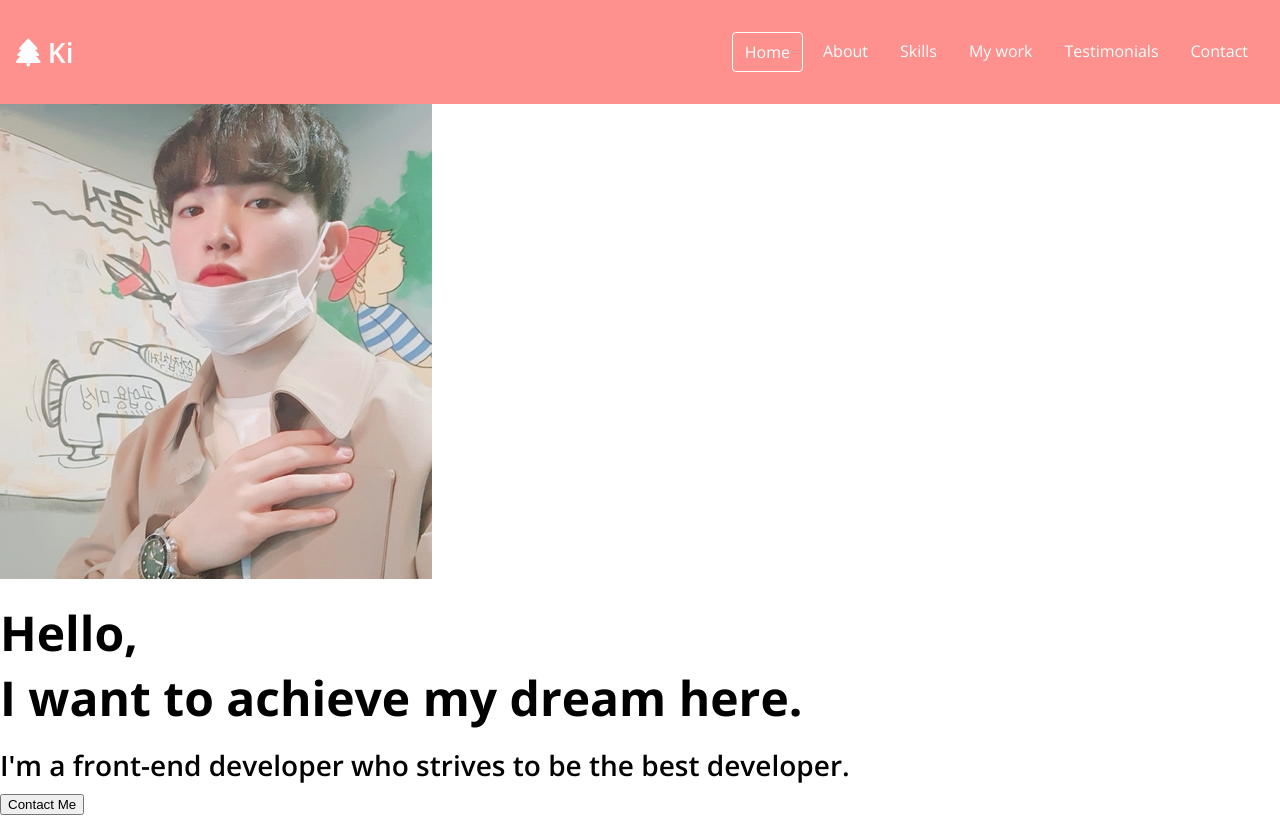
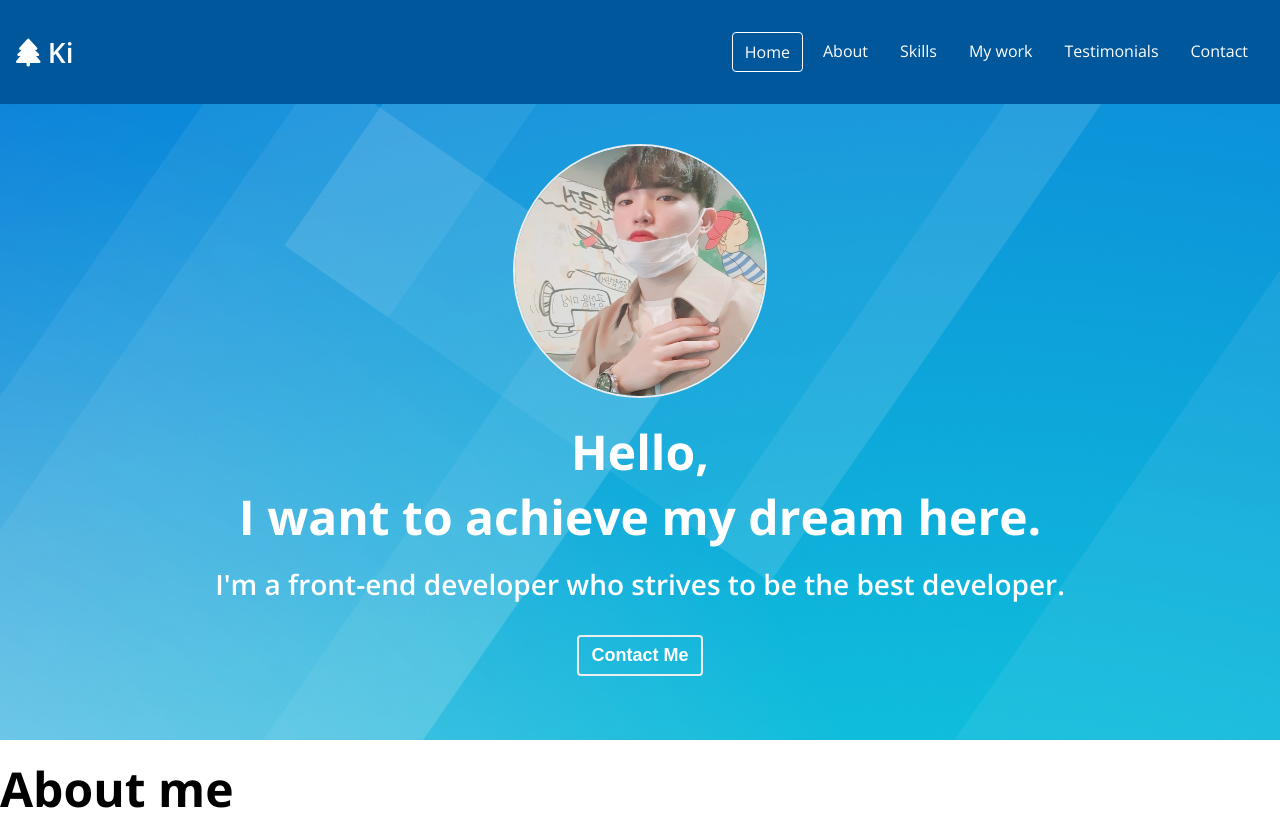
Before and after one commit to LKBum/portfolio, a plain HTML site: page index.html in a window 1280 px wide. Shown: the top 824 px of the page. Drawn offline with nearby package versions, Linux system fonts and the light colour scheme.

Commit message:
CSS: Home

```diff
--- a/style.css
+++ b/style.css
@@ -14,6 +14,7 @@
   --color-yellow: #fff7d1;
   --color-orange: #feb546;
   --color-black: #000000;
+  --color-dark-blue: #01579b;
 
   /* Font size */
   --font-large: 48px;
@@ -46,6 +47,13 @@ a {
 ul {
   list-style: none;
   padding-left: 0;
+}
+
+button {
+  background-color: transparent;
+  cursor: pointer;
+  border: none;
+  outline: none;
 }
 
 /* Typography */
@@ -82,7 +90,7 @@ p {
 #navbar {
   display: flex;
   justify-content: space-between;
-  background-color: var(--color-pink);
+  background-color: var(--color-dark-blue);
   align-items: center;
   color: var(--color-white);
   padding: 16px;
@@ -109,5 +117,34 @@ p {
 }
 
 .navbar__menu__item:hover {
-  background-color: var(--color-dark-pink);
+  background-color: var(--color-blue);
 }
+
+/* Home */
+#home {
+  background: url("imgs/home-background.png") center/cover no-repeat;
+  padding: 40px;
+  text-align: center;
+}
+
+.home__avatar {
+  width: 250px;
+  height: 250px;
+  border-radius: 50%;
+  border: 2px solid var(--color-light-white);
+}
+
+.home__title,
+.home__description {
+  color: var(--color-white);
+}
+
+.home__contact {
+  color: var(--color-white);
+  font-size: var(--font-regular);
+  font-weight: var(--weight-bold);
+  margin: 24px;
+  padding: 8px 12px;
+  border: 2px solid var(--color-light-white);
+  border-radius: var(--size-border-radius);
+}
```
Also changed, not shown: imgs/home-background.png (added).
